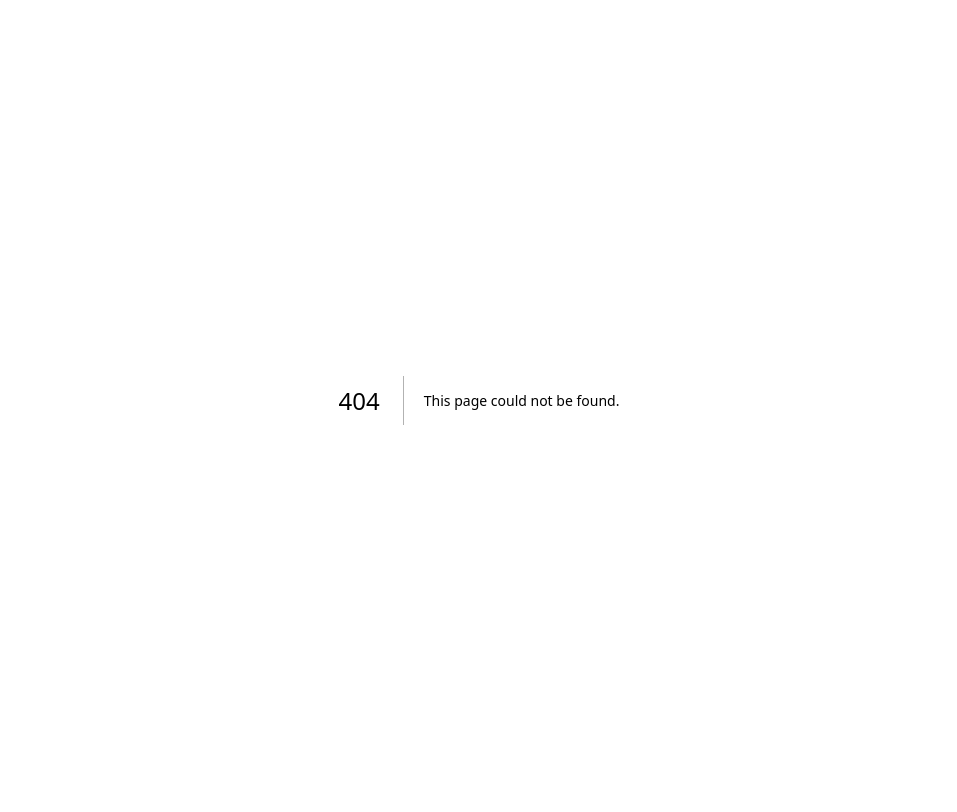
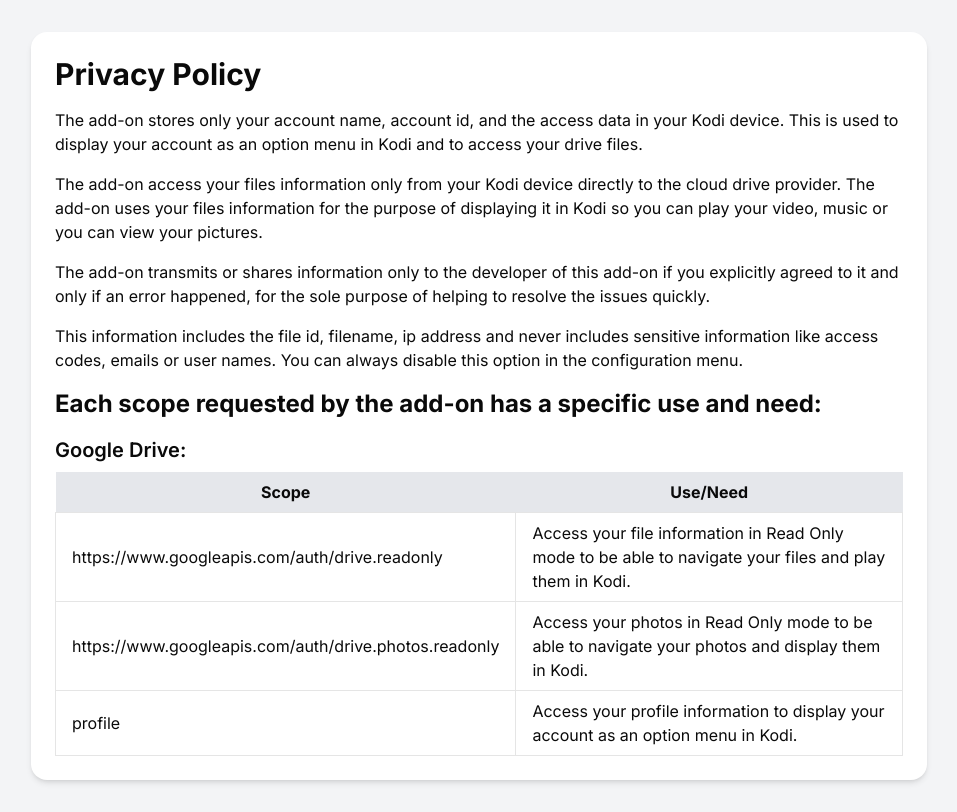
Before and after one commit to aldacco/drive-login, a Next.js app: page /privacy-policy in a window 1280 px wide. Before the commit this address had no page. Shown: the whole page, without its empty margins (161-1118 px from the left). Built offline with nearby package versions, Linux system fonts and the light colour scheme.

Commit message:
add privacy and terms pages (#9)

```diff
--- /dev/null
+++ b/src/app/(static)/privacy-policy/page.tsx
@@ -0,0 +1,49 @@
+export default function PrivacyPolicyPage() {
+    return (
+        <div className="min-h-screen bg-gray-100 p-8">
+            <div className="max-w-4xl mx-auto bg-white p-6 rounded-lg shadow-md">
+                <h1 className="text-3xl font-bold mb-4">Privacy Policy</h1>
+                <p className="mb-4">
+                    The add-on stores only your account name, account id, and the access data in your Kodi device.
+                    This is used to display your account as an option menu in Kodi and to access your drive files.
+                </p>
+                <p className="mb-4">
+                    The add-on access your files information only from your Kodi device directly to the cloud drive provider.
+                    The add-on uses your files information for the purpose of displaying it in Kodi so you can play your video, music or you can view your pictures.
+                </p>
+                <p className="mb-4">
+                    The add-on transmits or shares information only to the developer of this add-on if you explicitly agreed to it and only if an error happened,
+                    for the sole purpose of helping to resolve the issues quickly.
+                </p>
+                <p className="mb-4">
+                    This information includes the file id, filename, ip address and never includes sensitive information like access codes, emails or user names.
+                    You can always disable this option in the configuration menu.
+                </p>
+                <h2 className="text-2xl font-bold mb-4">Each scope requested by the add-on has a specific use and need:</h2>
+                <h3 className="text-xl font-semibold mb-2">Google Drive:</h3>
+                <table className="min-w-full bg-white">
+                    <thead>
+                        <tr>
+                            <th className="py-2 px-4 bg-gray-200">Scope</th>
+                            <th className="py-2 px-4 bg-gray-200">Use/Need</th>
+                        </tr>
+                    </thead>
+                    <tbody>
+                        <tr>
+                            <td className="border px-4 py-2">https://www.googleapis.com/auth/drive.readonly</td>
+                            <td className="border px-4 py-2">Access your file information in Read Only mode to be able to navigate your files and play them in Kodi.</td>
+                        </tr>
+                        <tr>
+                            <td className="border px-4 py-2">https://www.googleapis.com/auth/drive.photos.readonly</td>
+                            <td className="border px-4 py-2">Access your photos in Read Only mode to be able to navigate your photos and display them in Kodi.</td>
+                        </tr>
+                        <tr>
+                            <td className="border px-4 py-2">profile</td>
+                            <td className="border px-4 py-2">Access your profile information to display your account as an option menu in Kodi.</td>
+                        </tr>
+                    </tbody>
+                </table>
+            </div>
+        </div>
+    );
+}
--- /dev/null
+++ b/src/app/(static)/terms-and-conditions/page.tsx
@@ -0,0 +1,44 @@
+export default function TermsAndConditionsPage() {
+    return (
+        <div className="min-h-screen bg-gray-100 p-8">
+            <div className="max-w-4xl mx-auto bg-white p-6 rounded-lg shadow-md">
+                <h1 className="text-3xl font-bold mb-4">Terms and Conditions</h1>
+                <p className="mb-4">
+                    These terms and conditions outline the rules and regulations for the use of the add-on provided by our company.
+                </p>
+                <h2 className="text-2xl font-bold mb-4">Acceptance of Terms</h2>
+                <p className="mb-4">
+                    By accessing and using this add-on, you accept and agree to be bound by the terms and provisions of this agreement.
+                </p>
+                <h2 className="text-2xl font-bold mb-4">Modification of Terms</h2>
+                <p className="mb-4">
+                    We reserve the right to modify these terms at any time. It is your responsibility to review these terms periodically.
+                </p>
+                <h2 className="text-2xl font-bold mb-4">Use of the Add-on</h2>
+                <p className="mb-4">
+                    The add-on is provided for your personal use only. You agree not to use the add-on for any unlawful purpose or in any way that interferes with its operation.
+                </p>
+                <h2 className="text-2xl font-bold mb-4">Account Information</h2>
+                <p className="mb-4">
+                    You are responsible for maintaining the confidentiality of your account information and for all activities that occur under your account.
+                </p>
+                <h2 className="text-2xl font-bold mb-4">Privacy</h2>
+                <p className="mb-4">
+                    Your use of the add-on is also governed by our Privacy Policy. Please review our Privacy Policy for more information on how we collect, use, and share your information.
+                </p>
+                <h2 className="text-2xl font-bold mb-4">Limitation of Liability</h2>
+                <p className="mb-4">
+                    We are not liable for any damages that may occur as a result of your use of the add-on. This includes, but is not limited to, direct, indirect, incidental, and consequential damages.
+                </p>
+                <h2 className="text-2xl font-bold mb-4">Governing Law</h2>
+                <p className="mb-4">
+                    These terms and conditions are governed by the laws of the country in which our company is headquartered, without regard to its conflict of law principles.
+                </p>
+                <h2 className="text-2xl font-bold mb-4">Contact Information</h2>
+                <p className="mb-4">
+                    If you have any questions about these Terms and Conditions, please contact us at [your contact information].
+                </p>
+            </div>
+        </div>
+    );
+}
--- a/src/app/page.tsx
+++ b/src/app/page.tsx
@@ -1,6 +1,6 @@
 "use client";
 import { Badge } from "@/components/ui/badge";
-import { Button } from "@/components/ui/button";
+import { Button, buttonVariants } from "@/components/ui/button";
 import {
   Card,
   CardContent,
@@ -17,6 +17,7 @@
 import { getGoogleAuthUrl } from "@/utils/auth";
 import axios from "axios";
 import { REGEXP_ONLY_DIGITS_AND_CHARS } from "input-otp";
+import Link from "next/link";
 import { useRouter } from "next/navigation";
 import { FormEvent, useState } from "react";
 
@@ -53,7 +54,8 @@
   const isError = status === FETCH_STATUS.ERROR;
 
   return (
-    <main className="flex min-h-screen justify-center items-center gap-10 p-2">
+    <main className="h-screen">
+      <div className="flex h-[90%] justify-center items-center gap-10 p-2">
         <Card className="w-full max-w-md bg-muted/50 shadow-xl border-none rounded-md sm:p-6 ">
           <CardHeader>
             <CardTitle className="text-center relative">
@@ -128,6 +130,21 @@
             </CardFooter>
           </form>
         </Card>
+      </div>
+      <footer className="flex items-center h-[10%]">
+        <Link
+          href="/privacy-policy"
+          className={buttonVariants({ variant: "link" })}
+        >
+          Privacy Policy
+        </Link>
+        <Link
+          href="/terms-and-conditions"
+          className={buttonVariants({ variant: "link" })}
+        >
+          Terms and Conditions
+        </Link>
+      </footer>
     </main>
   );
 }
```
Lines whose indentation alone changed are shown as unchanged.
